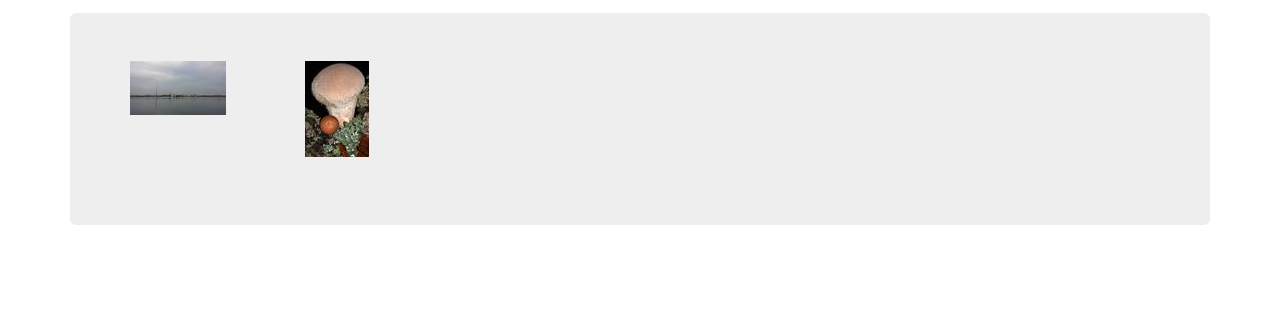
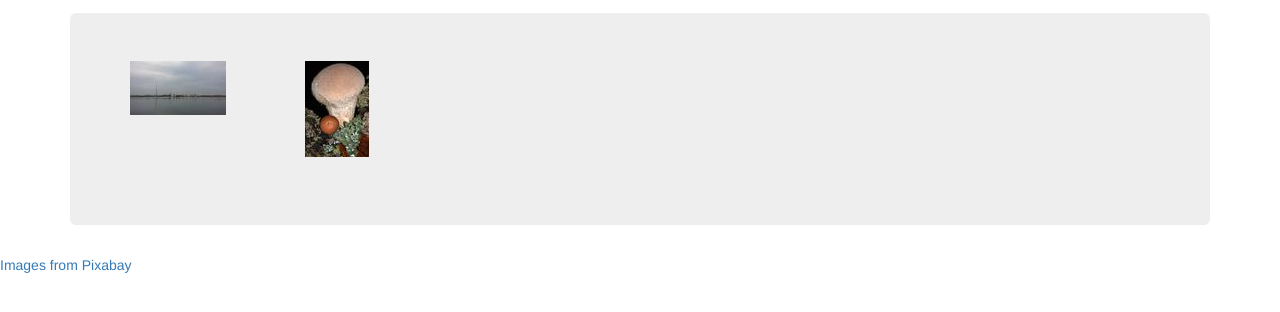
Before and after one commit to thaapaniemi/thaapaniemi.github.io, a plain HTML site: page Naula/some folder 2/index.html in a window 1280 px wide. Shown: the part 78-390 px from the top of the page. Drawn offline with nearby package versions, Linux system fonts and the light colour scheme.

Commit message:
add from clauses

```diff
--- a/Naula/some folder 2/index.html
+++ b/Naula/some folder 2/index.html
@@ -32,6 +32,7 @@
 
 	</div></div>
 
+<a href="http://pixabay.com/">Images from Pixabay</a>
 
 </body>
 </html>
```
Also changed, not shown: Naula/index.html (+1 -0 lines), Naula/test folder 1/index.html (+1 -0 lines).
